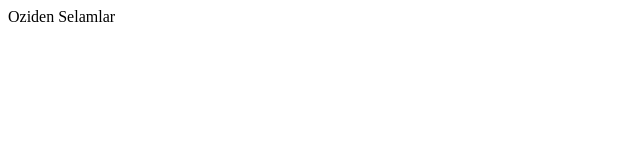
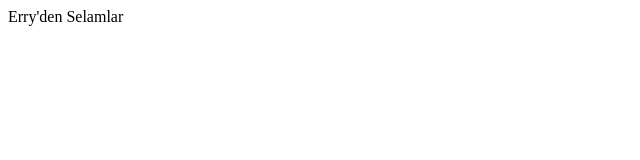
Before and after one commit to Oguzhanyglg/first-repo, a plain HTML site: page index.html in a window 1280 px wide. Shown: the full height of the page, 0-640 px from the left. Drawn offline with Linux system fonts and the light colour scheme.

Commit message:
second commit

```diff
--- a/index.html
+++ b/index.html
@@ -2,6 +2,6 @@
  <head>
  </head>
   <body>
-     <p> Oziden Selamlar </p>
+     <p> Erry'den Selamlar </p>
   </body>
 </html>
```
